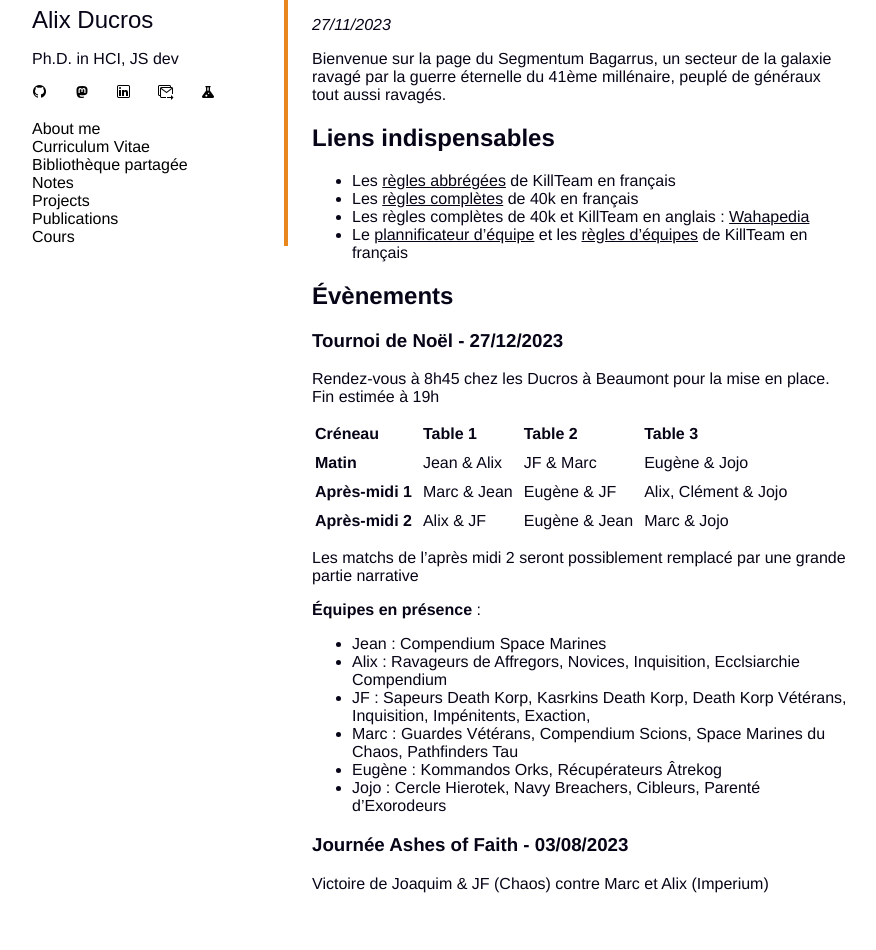
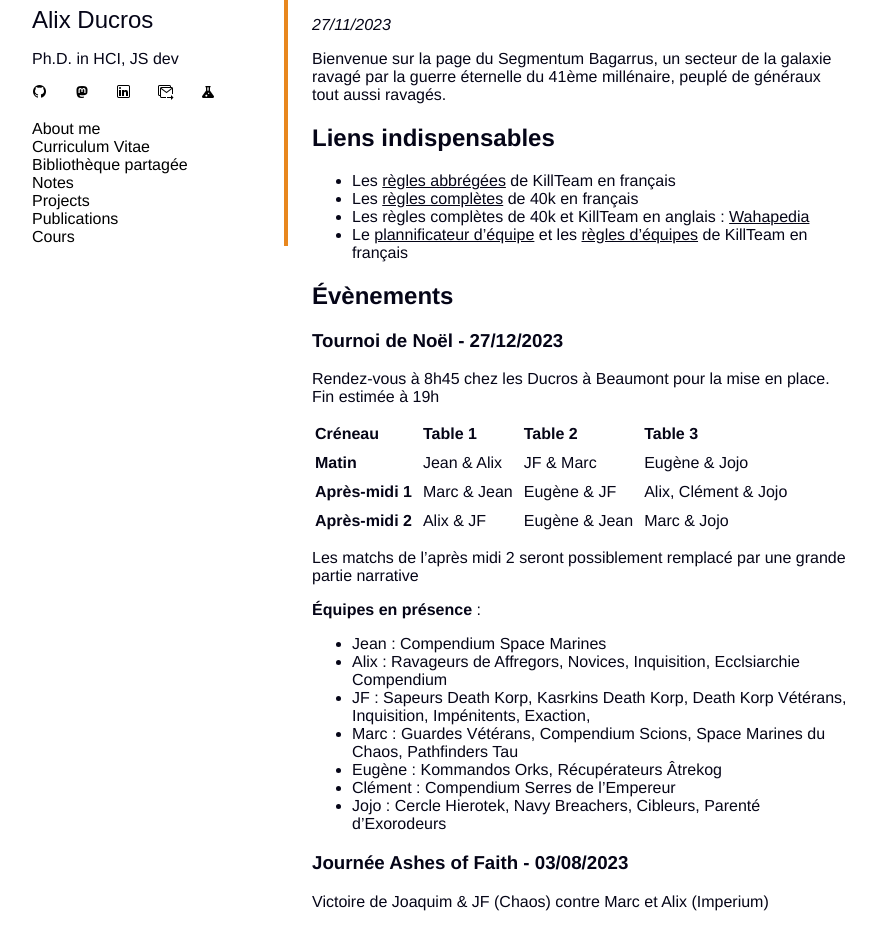
Before and after one commit to Karalix/Karalix.github.io, a Jekyll site: the page built from _notes/killteam.md, in a window 1280 px wide, cut to the strip 314-1321 px from the top of the page. Shown: the top 950 px of the strip, without its empty margins (72-948 px from the left). Built offline with Jekyll 4.4.1, drawn with Linux system fonts in a browser that asks for light colours; some web fonts are replaced; comment, search, counter and statistics services are not loaded.

Commit message:
Update killteam.md

```diff
--- a/_notes/killteam.md
+++ b/_notes/killteam.md
@@ -32,6 +32,7 @@ Les matchs de l'après midi 2 seront possiblement remplacé par une grande parti
 - JF : Sapeurs Death Korp, Kasrkins Death Korp, Death Korp Vétérans, Inquisition, Impénitents, Exaction,
 - Marc : Guardes Vétérans, Compendium Scions, Space Marines du Chaos, Pathfinders Tau
 - Eugène : Kommandos Orks, Récupérateurs Âtrekog
+- Clément : Compendium Serres de l'Empereur
 - Jojo : Cercle Hierotek, Navy Breachers, Cibleurs, Parenté d'Exorodeurs
 
 
```
